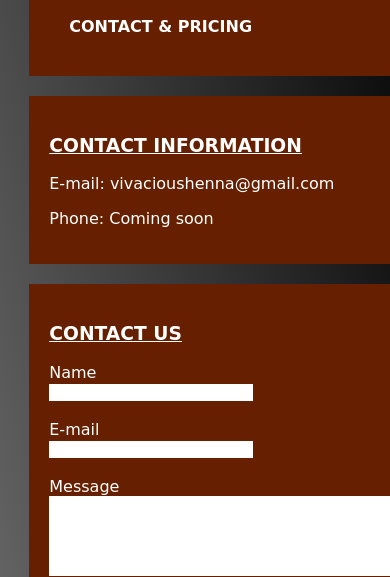
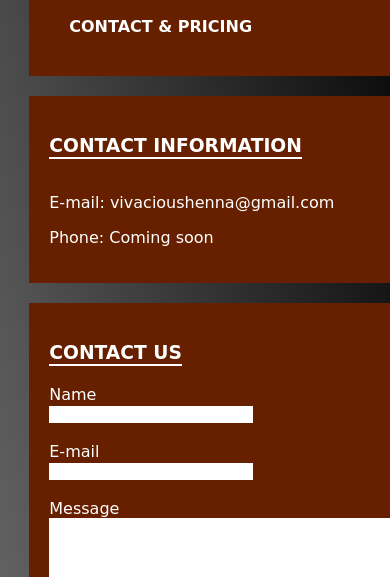
Before and after one commit to Usman-Iftikhar/vivacious, a plain HTML site: page pricing.html in a window 390 px wide. Shown: the part 262-839 px from the top of the page. Drawn offline with Linux system fonts and the light colour scheme; a web font is replaced by a local one.

Commit message:
media queries adjusted

```diff
--- a/css/style.css
+++ b/css/style.css
@@ -91,8 +91,9 @@ header nav {
 
 /* make h3 tags uniform */
 h3 {
-  text-decoration: underline;
-  text-transform: uppercase;
+  display: inline-block;
+  border-bottom: 2px solid #fff;
+  padding-bottom: 1px;
 }
 
 img {
@@ -154,7 +155,7 @@ img {
 }
 .message textarea {
   min-width: 365px;
-  min-height: 80px;
+  min-height: 100px;
   border: none;
   box-sizing: border-box;
   resize: none;
@@ -166,8 +167,25 @@ footer {
   color: black;
 }
 
+/* Desktop OR widescreen view */
+@media (min-width: 1025px) {
+  /* Arrange Contact Us  */
+  #contact-info .name-email {
+    float: left;
+  }
+  #contact-info .feedback {
+    float: right;
+  }
+  /* .message textarea {
+    width: 100%;
+  } */
+}
+
+/* Tablet view */
 @media (max-width: 768px) {
-
+  .message textarea {
+    width: 100%;
+  }
 }
 
 /* phone view - make only 1 column*/
@@ -186,4 +204,7 @@ footer {
       'contact'
       'message';
     }
-}
+
+    .message textarea {
+      width: 100%;
+    }
--- a/pricing.html
+++ b/pricing.html
@@ -27,14 +27,17 @@
       </header>
 <!-- Contact information and feedback message -->
       <section id="contact-info">
+
         <div class="contact">
           <h3> CONTACT INFORMATION</h3>
           <p>E-mail: vivacioushenna@gmail.com</p>
           <p>Phone: Coming soon</p>
         </div>
+
         <div class="message">
-          <h3>CONTACT US</h3>
+          <!-- <h3>CONTACT US</h3> -->
           <div class="name-email">
+            <h3>CONTACT US</h3>
             <form id="name">Name<br>
               <input type="text" name="name">
             </form>
```
